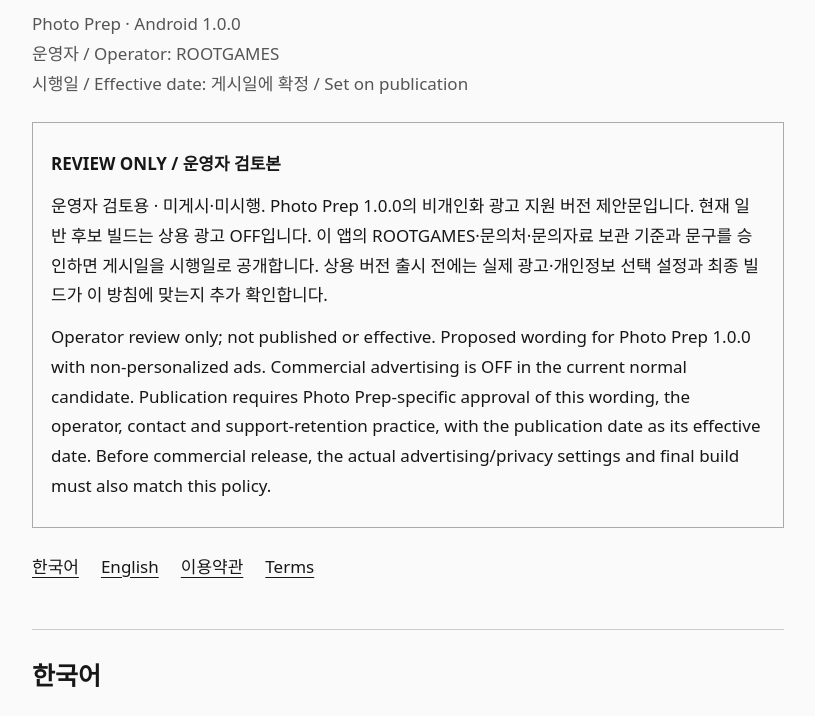
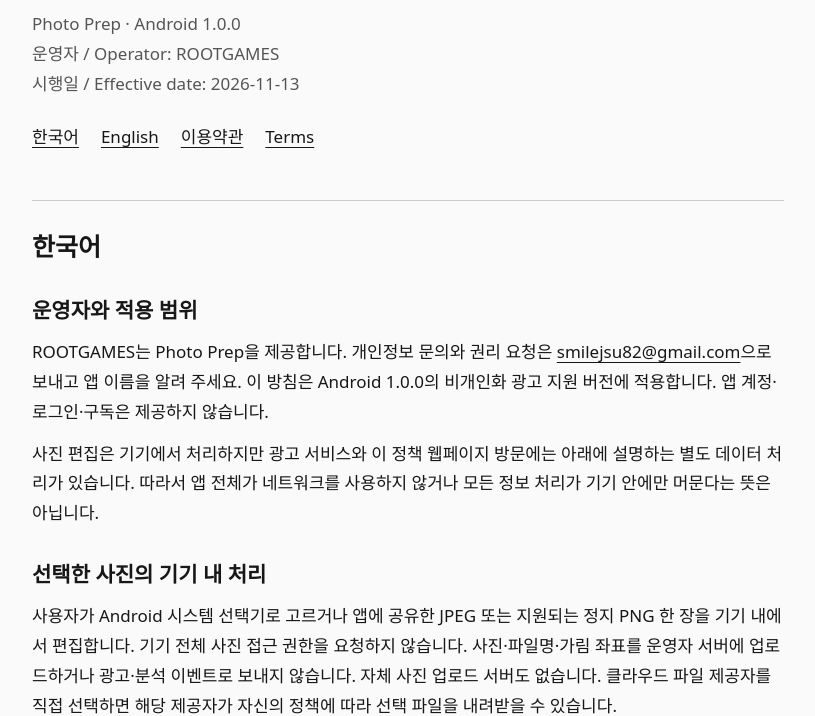
Before and after one commit to smilejsu82/smilejsu82.github.io, a plain HTML site: page privacy/photo-prep/index.html in a window 1280 px wide. Shown: the part 90-806 px from the top of the page, without its empty margins (232-1047 px from the left). Drawn offline with Linux system fonts and the light colour scheme.

Commit message:
docs: publish approved Photo Prep policy and terms

```diff
--- a/privacy/photo-prep/index.html
+++ b/privacy/photo-prep/index.html
@@ -12,13 +12,8 @@
 <main>
 <header>
 <h1>Photo Prep 개인정보처리방침 / Privacy Policy</h1>
-<p class="meta">Photo Prep · Android 1.0.0<br>운영자 / Operator: ROOTGAMES<br>시행일 / Effective date: <span data-effective-date>게시일에 확정 / Set on publication</span></p>
+<p class="meta">Photo Prep · Android 1.0.0<br>운영자 / Operator: ROOTGAMES<br>시행일 / Effective date: <span data-effective-date>2026-11-13</span></p>
 </header>
-<aside class="review" id="review-notice" data-review-only aria-label="운영자 검토 안내 / Operator review notice">
-<p><strong>REVIEW ONLY / 운영자 검토본</strong></p>
-<p>운영자 검토용 · 미게시·미시행. Photo Prep 1.0.0의 비개인화 광고 지원 버전 제안문입니다. 현재 일반 후보 빌드는 상용 광고 OFF입니다. 이 앱의 ROOTGAMES·문의처·문의자료 보관 기준과 문구를 승인하면 게시일을 시행일로 공개합니다. 상용 버전 출시 전에는 실제 광고·개인정보 선택 설정과 최종 빌드가 이 방침에 맞는지 추가 확인합니다.</p>
-<p lang="en">Operator review only; not published or effective. Proposed wording for Photo Prep 1.0.0 with non-personalized ads. Commercial advertising is OFF in the current normal candidate. Publication requires Photo Prep-specific approval of this wording, the operator, contact and support-retention practice, with the publication date as its effective date. Before commercial release, the actual advertising/privacy settings and final build must also match this policy.</p>
-</aside>
 <nav aria-label="언어 및 관련 문서 / Languages and related document">
 <a href="#ko" lang="ko">한국어</a><a href="#en" lang="en">English</a><a href="terms/#ko">이용약관</a><a href="terms/#en" lang="en">Terms</a>
 </nav>
```
Also changed, not shown: privacy/photo-prep/terms/index.html (+1 -6 lines).
